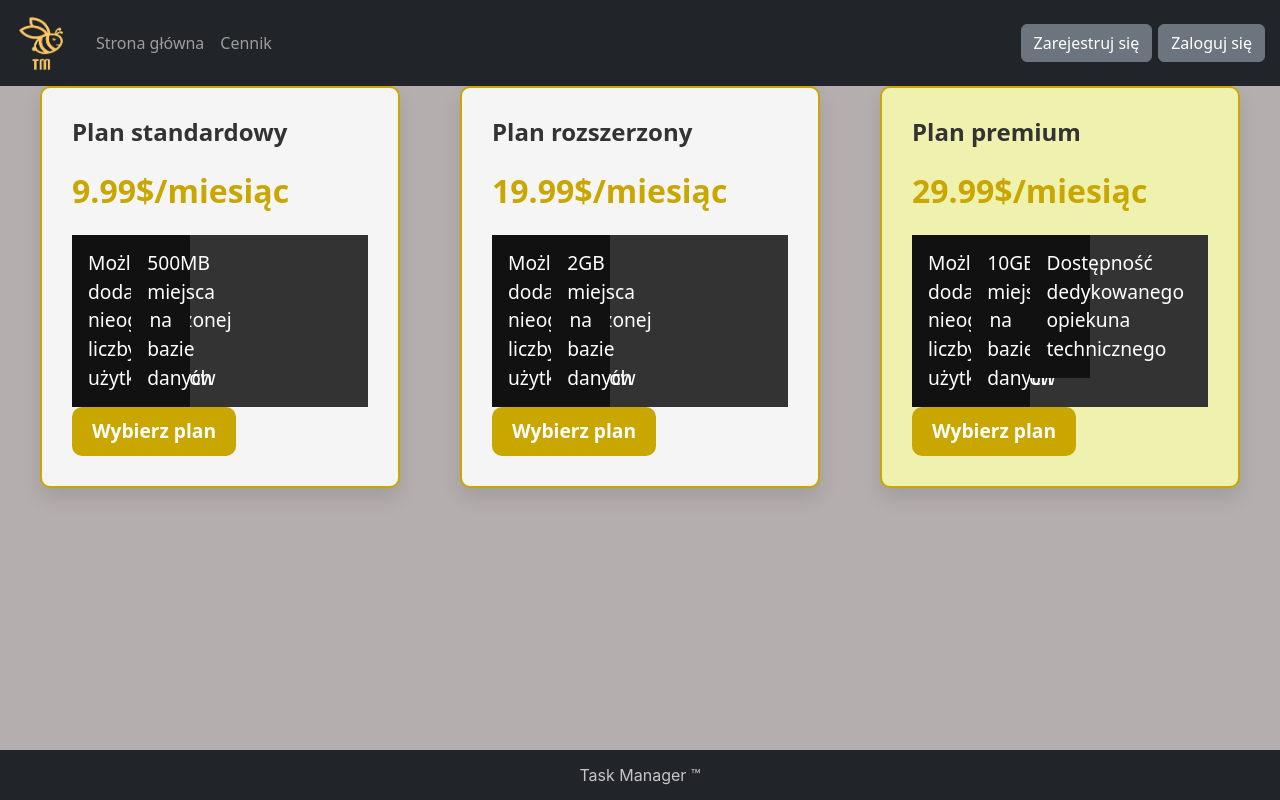
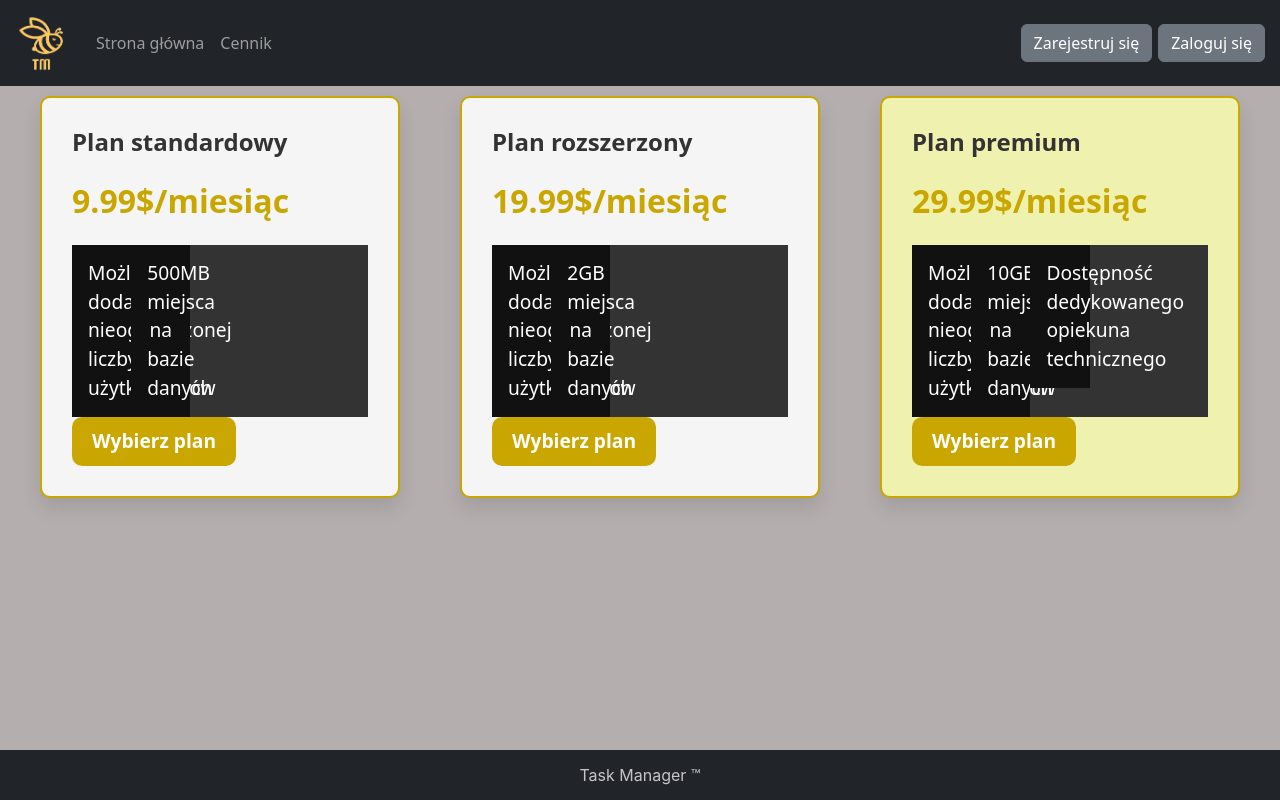
Before and after one commit to Lukang11/PRO-project, a React (Create React App) app in the folder Task-manager/task-manager/: page /pricing in a window 1280 px wide. Built offline with nearby package versions, Linux system fonts and the light colour scheme.

Commit message:
Pricing added margin

```diff
--- a/Task-manager/task-manager/src/Pricing/Pricing.css
+++ b/Task-manager/task-manager/src/Pricing/Pricing.css
@@ -14,7 +14,7 @@ h1 {
 .pricing-container {
   display: flex;
   justify-content: space-between;
-  margin: 0 auto;
+  margin: 10px auto;
   max-width: 1200px;
 }
 
```
